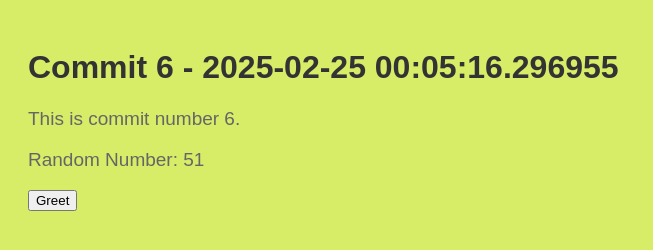
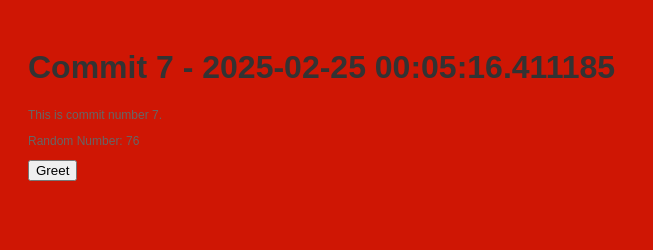
Before and after one commit to polishflits/autogen-repo-20250225000504, a plain HTML site: page index.html in a window 1280 px wide. Shown: the whole page, without its empty margins (0-653 px from the left). Drawn offline with Linux system fonts and the light colour scheme.

Commit message:
📝 Auto commit 7 with HTML, CSS, and JS

```diff
--- a/index.html
+++ b/index.html
@@ -2,13 +2,13 @@
     <!DOCTYPE html>
     <html>
     <head>
-        <title>Commit 6 - 2025-02-25 00:05:16.296955</title>
+        <title>Commit 7 - 2025-02-25 00:05:16.411185</title>
         <link rel="stylesheet" href="style.css">
     </head>
     <body>
-        <h1>Commit 6 - 2025-02-25 00:05:16.296955</h1>
-        <p>This is commit number 6.</p>
-        <p>Random Number: 51</p>
+        <h1>Commit 7 - 2025-02-25 00:05:16.411185</h1>
+        <p>This is commit number 7.</p>
+        <p>Random Number: 76</p>
         <button onclick="greet()">Greet</button>
         <script src="script.js"></script>
     </body>
--- a/script.js
+++ b/script.js
@@ -2,4 +2,4 @@
     function greet() {
         alert('Hello from commit ' + commitNumber + '!');
     }
-    var commitNumber = 6;
+    var commitNumber = 7;
--- a/style.css
+++ b/style.css
@@ -1,7 +1,7 @@
 
     body {
         font-family: Arial, sans-serif;
-        background-color: #d7ed67;
+        background-color: #cf1604;
         padding: 20px;
     }
     h1 {
@@ -9,5 +9,5 @@
     }
     p {
         color: #666;
-        font-size: 19px;
+        font-size: 12px;
     }
```
